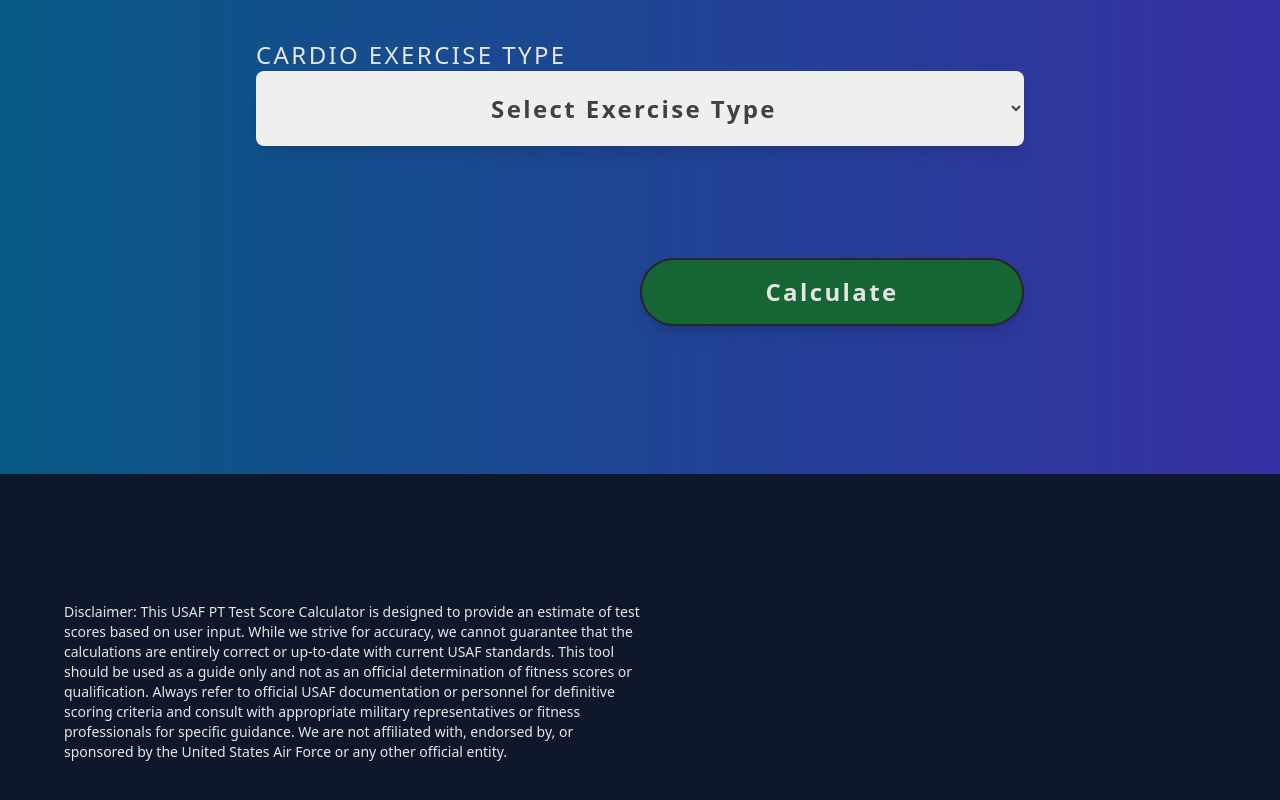
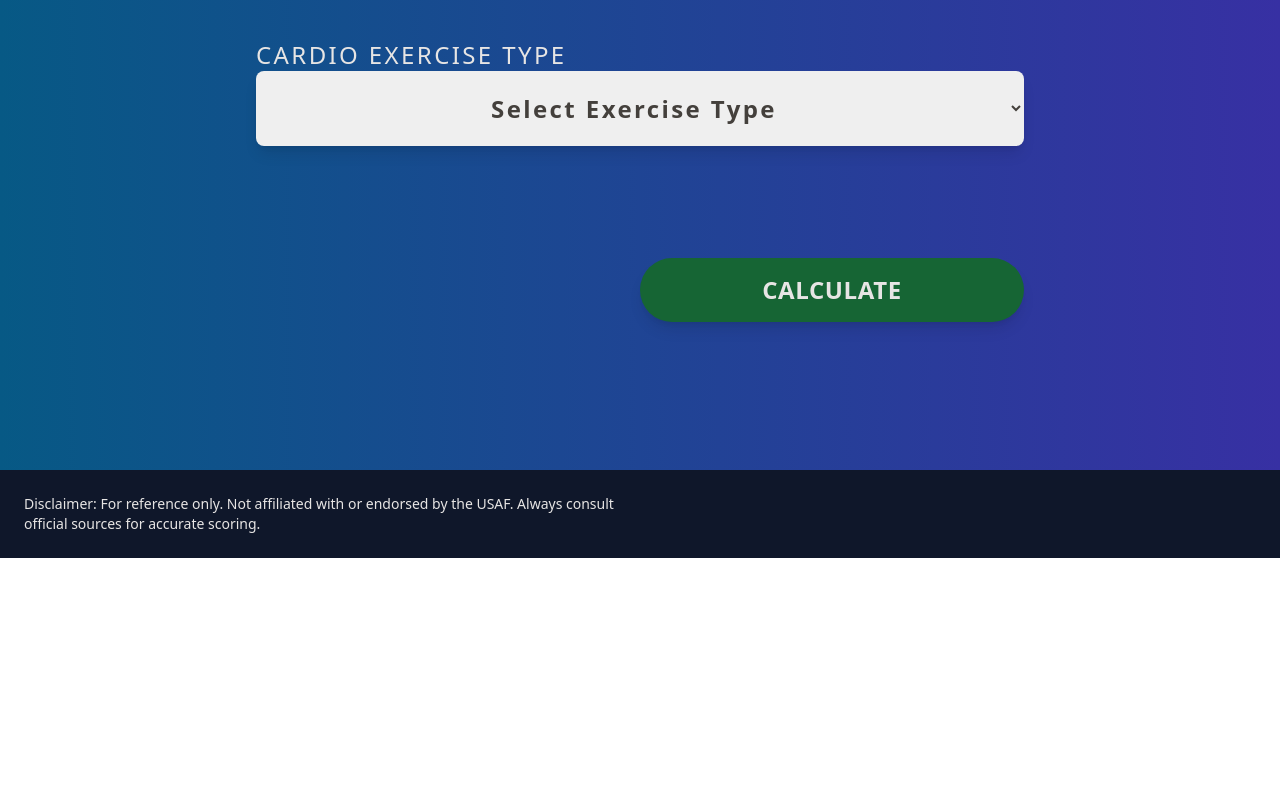
Before and after one commit to ronnieima/usaf-pt-calculator, a React (Vite) app: page / in a window 1280 px wide. Shown: the part 1250-2050 px from the top of the page. After the commit the page ends 1808 px from the top, so only its background shows below. Built offline with nearby package versions, Linux system fonts and the light colour scheme; no server answers.

Commit message:
add new fail indicators

```diff
--- a/src/App.jsx
+++ b/src/App.jsx
@@ -1,4 +1,3 @@
-import { createClient } from "@supabase/supabase-js";
 import Calculator from "./layout/Calculator";
 import Footer from "./layout/Footer";
 import NavBar from "./layout/NavBar";
--- a/src/features/testResults/ExerciseForm.jsx
+++ b/src/features/testResults/ExerciseForm.jsx
@@ -5,9 +5,10 @@ import ErrorText from "../../ui/ErrorText";
 
 function ExerciseForm({ type, children }) {
   const { register, watch, formState } = useFormContext();
-  const { errors } = formState;
+  const { errors, isSubmitting } = formState;
   const selectedExercise = `${type}Exercise`;
   const watchExercise = watch(selectedExercise, "");
+
   return (
     <section className="flex flex-col gap-4">
       <div>
@@ -26,6 +27,7 @@ function ExerciseForm({ type, children }) {
           })}
           className="w-full rounded-lg p-5 text-stone-700 shadow-lg font-semibold text-center "
           defaultValue={""}
+          disabled={isSubmitting}
         >
           <option value="" disabled hidden>
             Select Exercise Type
@@ -44,7 +46,7 @@ function ExerciseForm({ type, children }) {
             validation: {
               required: "Rep amount is required",
               min: { value: 0, message: "Reps must be greater than 0" },
-              max: { value: 125, message: "Be real" },
+              max: { value: 125, message: "Maximum amount exceeded" },
             },
           }}
           inputType="number"
@@ -64,7 +66,7 @@ function ExerciseForm({ type, children }) {
                   ? "Plank time is required"
                   : "Rep amount is required",
               min: { value: 0, message: "Reps must be greater than 0" },
-              max: { value: 125, message: "Be real" },
+              max: { value: 125, message: "Maximum amount exceeded" },
               ...(watchExercise === "plank"
                 ? {
                     pattern: {
@@ -98,7 +100,7 @@ function ExerciseForm({ type, children }) {
                   : "Time is required"
               }`,
               min: { value: 0, message: "Reps must be greater than 0" },
-              max: { value: 999, message: "Be real" },
+              max: { value: 999, message: "Maximum amount exceeded" },
               ...(watchExercise === "mile" || watchExercise === "walk"
                 ? {
                     pattern: {
--- a/src/features/testResults/Form.jsx
+++ b/src/features/testResults/Form.jsx
@@ -1,4 +1,4 @@
-import { FormProvider, useForm } from "react-hook-form";
+import { FormProvider, useForm, useFormState } from "react-hook-form";
 import SubmitButton from "../../ui/SubmitButton";
 import AgeSelect from "../userDetails/AgeSelect";
 import GenderSelect from "../userDetails/GenderSelect";
--- a/src/features/userDetails/AgeSelect.jsx
+++ b/src/features/userDetails/AgeSelect.jsx
@@ -1,12 +1,14 @@
-import { useFormContext } from "react-hook-form";
+import { useFormContext, useFormState } from "react-hook-form";
 import ErrorText from "../../ui/ErrorText";
 
 function AgeSelect() {
   const { register } = useFormContext();
+  const { isSubmitting } = useFormState();
   return (
     <div>
       <label htmlFor="ageGroup">Age Group</label>
       <select
+        disabled={isSubmitting}
         id="ageGroup"
         name="ageGroup"
         className="w-full rounded-lg p-5 text-stone-700 shadow-lg font-semibold text-center"
--- a/src/layout/Calculator.jsx
+++ b/src/layout/Calculator.jsx
@@ -5,7 +5,7 @@ import Header from "./Header";
 
 function Calculator() {
   return (
-    <main className="bg-gradient-to-r from-sky-800 to-indigo-800 p-5 min-h-screen">
+    <main className="  bg-gradient-to-r from-sky-800 to-indigo-800 p-5 min-h-screen">
       <Header />
       <Form />
     </main>
--- a/src/layout/Footer.jsx
+++ b/src/layout/Footer.jsx
@@ -1,17 +1,9 @@
 function Footer() {
   return (
-    <footer className="flex bg-slate-900 py-32 px-16 text-stone-200">
+    <footer className="flex bg-slate-900  p-6 text-stone-200">
       <p className="text-sm w-[50%]">
-        Disclaimer: This USAF PT Test Score Calculator is designed to provide an
-        estimate of test scores based on user input. While we strive for
-        accuracy, we cannot guarantee that the calculations are entirely correct
-        or up-to-date with current USAF standards. This tool should be used as a
-        guide only and not as an official determination of fitness scores or
-        qualification. Always refer to official USAF documentation or personnel
-        for definitive scoring criteria and consult with appropriate military
-        representatives or fitness professionals for specific guidance. We are
-        not affiliated with, endorsed by, or sponsored by the United States Air
-        Force or any other official entity.
+        Disclaimer: For reference only. Not affiliated with or endorsed by the
+        USAF. Always consult official sources for accurate scoring.
       </p>
     </footer>
   );
--- a/src/layout/Header.jsx
+++ b/src/layout/Header.jsx
@@ -1,6 +1,6 @@
 function Header() {
   return (
-    <h1 className=" text-4xl sm:text-6xl font-semibold  tracking-wider uppercase text-center text-stone-200 text-shadow-sm my-16">
+    <h1 className=" text-5xl sm:text-6xl font-semibold  tracking-wider uppercase text-center text-stone-200 text-shadow-sm my-16">
       Calculate your <br />
       Air Force
       <br /> PT Test Score
--- a/src/ui/ExerciseInput.jsx
+++ b/src/ui/ExerciseInput.jsx
@@ -1,4 +1,4 @@
-import { useFormContext } from "react-hook-form";
+import { useFormContext, useFormState } from "react-hook-form";
 import ErrorText from "./ErrorText";
 
 function ExerciseInput({
@@ -9,7 +9,20 @@ function ExerciseInput({
   watchExercise,
 }) {
   const { register } = useFormContext();
+  const { isSubmitting } = useFormState();
   const isVisible = watchExercise !== "";
+  const numberInputOnWheelPreventChange = (e) => {
+    // Prevent the input value change
+    e.target.blur();
+
+    // Prevent the page/container scrolling
+    e.stopPropagation();
+
+    // Refocus immediately, on the next tick (after the current     function is done)
+    setTimeout(() => {
+      e.target.focus();
+    }, 0);
+  };
   return (
     <div className="relative">
       <div
@@ -25,6 +38,8 @@ function ExerciseInput({
           className="w-full rounded-full p-5 text-stone-700 shadow-lg font-semibold text-center"
           type={inputType}
           placeholder={placeholder}
+          disabled={isSubmitting}
+          onWheel={numberInputOnWheelPreventChange}
         />
         <ErrorText inputName={registerProps.name} />
       </div>
--- a/src/ui/RadioButton.jsx
+++ b/src/ui/RadioButton.jsx
@@ -1,7 +1,9 @@
-import { useFormContext } from "react-hook-form";
+import { useFormContext, useFormState } from "react-hook-form";
 
 function RadioButton({ option, name }) {
-  const { register, formState } = useFormContext();
+  const { register } = useFormContext();
+  const { isSubmitting } = useFormState();
+
   return (
     <div>
       <input
@@ -11,6 +13,7 @@ function RadioButton({ option, name }) {
         value={option}
         name={name}
         className="hidden peer"
+        disabled={isSubmitting}
       />
       <label
         htmlFor={option}
--- a/src/ui/Score.jsx
+++ b/src/ui/Score.jsx
@@ -24,16 +24,19 @@ function Score() {
             />
           </p>
           {totalScore >= 90 && !isMinimumNotMet && (
-            <p className="text-green-500 font-semibold">Excellent 🌟</p>
+            <p className="text-green-500 font-semibold">Excellent</p>
           )}
           {totalScore >= 75.0 && totalScore <= 89.9 && !isMinimumNotMet && (
-            <p className="text-yellow-500 font-semibold">Satisfactory 👌</p>
+            <p className="text-yellow-500 font-semibold">Satisfactory</p>
           )}
-          {totalScore < 75 && !isMinimumNotMet && (
-            <p className="text-red-500 font-semibold 		">Unsatisfactory ❌</p>
+          {(totalScore < 75 || isMinimumNotMet) && (
+            <p className="text-red-500 font-semibold text-6xl">Fail</p>
+          )}
+          {totalScore < 75 && (
+            <p className="text-red-500 font-semibold 		">Score below 75</p>
           )}
           {isMinimumNotMet && (
-            <p className="text-red-500 font-semibold">Fail. Minimum not met.</p>
+            <p className="text-red-500 font-semibold">Minimum not met</p>
           )}
 
           <ScoreBreakdown />
--- a/src/ui/SubmitButton.jsx
+++ b/src/ui/SubmitButton.jsx
@@ -7,7 +7,7 @@ function SubmitButton() {
     <input
       type="submit"
       value={isSubmitting ? "Calculating..." : "Calculate"}
-      className="bg-green-800 hover:bg-green-700 active:bg-green-900 disabled:bg-gray-400 rounded-full py-4 w-[50%] shadow-lg self-end transition-colors duration-300 font-semibold border-2 border-stone-800"
+      className="bg-green-800 hover:bg-green-700 active:bg-green-900 disabled:bg-gray-400 uppercase tracking-wide cursor-pointer rounded-full py-4 w-[50%] shadow-lg self-end transition-colors duration-300 font-semibold  "
       disabled={isSubmitting}
     ></input>
   );
--- a/tailwind.config.js
+++ b/tailwind.config.js
@@ -7,6 +7,9 @@ export default {
   ],
   theme: {
     extend: {
+      fontFamily: {
+        roboto: ["Roboto Mono"],
+      },
       screens: {
         "1000px": "1000px",
       },
```
